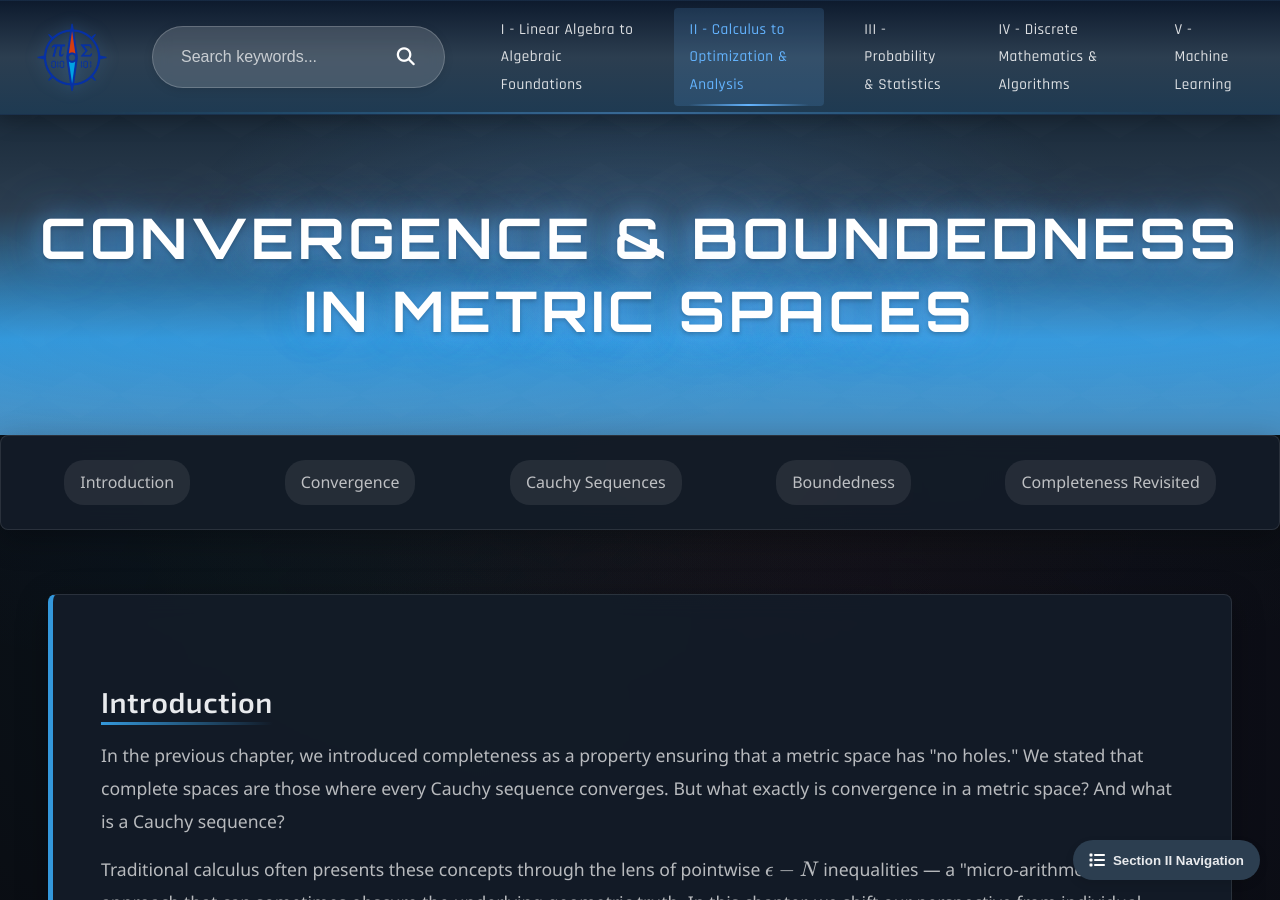
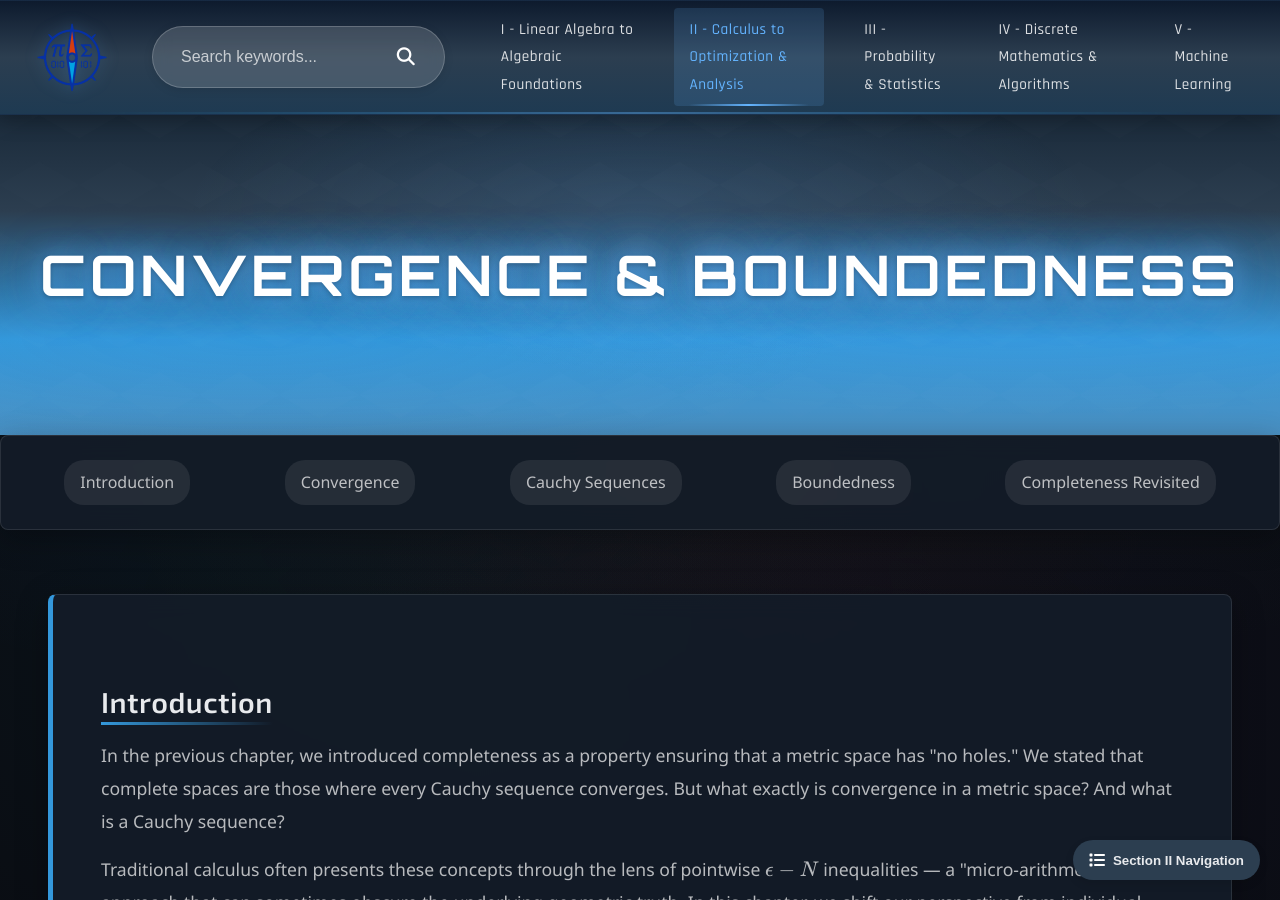
Before and after one commit to Yusukey01/yusukey01.github.io, a Jekyll site: the page built from Mathematics/Calculus/limit_convergence.html, in a window 1280 px wide and 900 px high. Built offline with Jekyll 4.4.1, drawn with Linux system fonts in a browser that asks for light colours.

Commit message:
organized files

```diff
--- a/Mathematics/Calculus/limit_convergence.html
+++ b/Mathematics/Calculus/limit_convergence.html
@@ -81,7 +81,7 @@ uses_python: false
         }
         </script>
         <div class="hero-section">
-            <h1 class="webpage-name">Convergence & Boundedness in Metric Spaces</h1>
+            <h1 class="webpage-name">Convergence & Boundedness</h1>
         </div>
 
         {% include section_navigation.html %}
```
